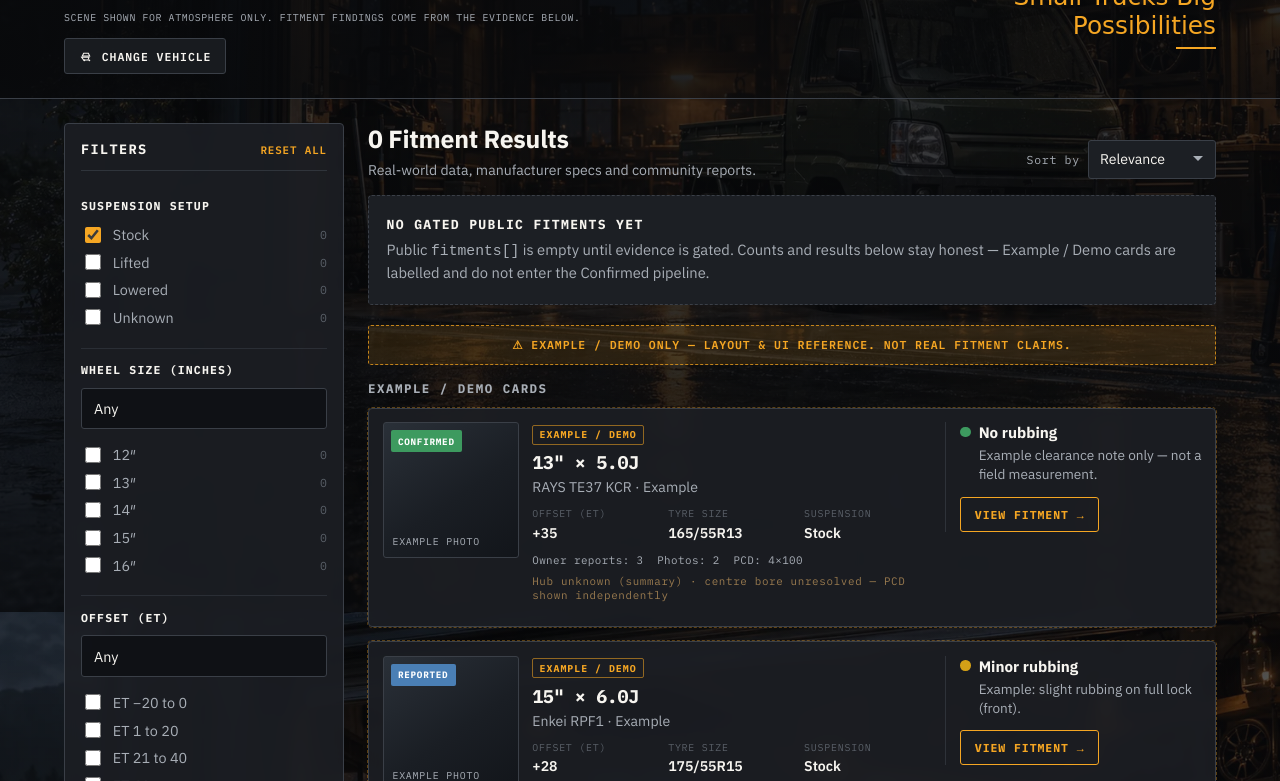
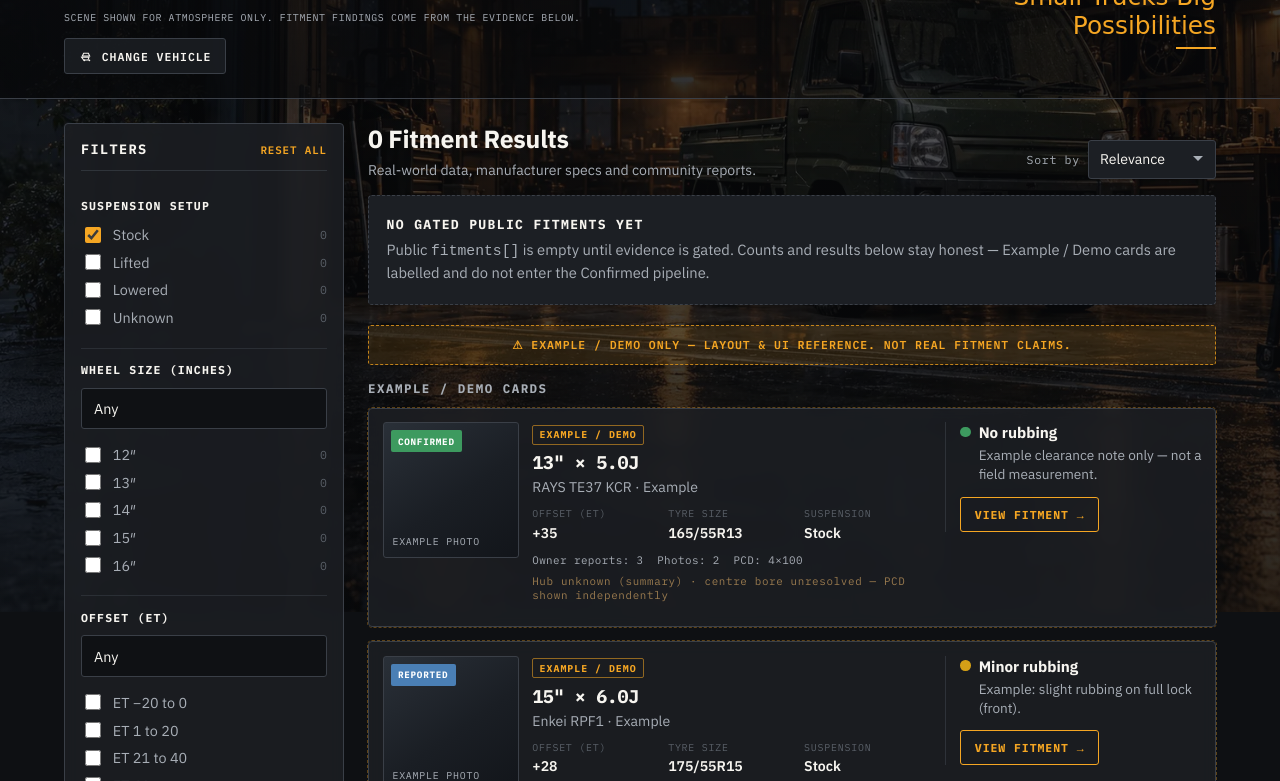
Before and after one commit to Y-TOEY/kei-fitment-au, a website: page results.html in a window 1280 px wide. Shown: the part 188-969 px from the top of the page. Drawn offline with Linux system fonts and the light colour scheme.

Commit message:
fix: use single full-bleed Results background layer

```diff
--- a/css/atmosphere-copy-hold.css
+++ b/css/atmosphere-copy-hold.css
@@ -2,38 +2,56 @@
    Decorative only; does not change fitment evidence or logic. */
 
 body.results-page {
-  background-color: var(--bg);
-  background-image:
-    linear-gradient(180deg, rgba(8, 9, 11, 0.68) 0%, rgba(8, 9, 11, 0.80) 42%, rgba(8, 9, 11, 0.90) 100%),
-    url("../assets/results-atmosphere-rainy-garage.webp");
-  background-position: center top, center top;
-  background-size: cover, cover;
-  background-repeat: no-repeat, no-repeat;
-  background-attachment: fixed, fixed;
+  position: relative;
+  isolation: isolate;
+  background: var(--bg);
 }
 
-/* Let the same atmospheric image continue through the vehicle band instead of ending there. */
+/* One dedicated full-bleed image layer. No tiling, no repeated side strips. */
+body.results-page::before {
+  content: "";
+  position: fixed;
+  inset: 0;
+  z-index: -2;
+  pointer-events: none;
+  background-image: url("../assets/results-atmosphere-rainy-garage.webp");
+  background-repeat: no-repeat;
+  background-position: center top;
+  background-size: 112% auto;
+  background-color: var(--bg);
+}
+
+/* Readability veil kept separate from the image so crop behaviour stays predictable. */
+body.results-page::after {
+  content: "";
+  position: fixed;
+  inset: 0;
+  z-index: -1;
+  pointer-events: none;
+  background: linear-gradient(180deg, rgba(8, 9, 11, 0.56) 0%, rgba(8, 9, 11, 0.72) 44%, rgba(8, 9, 11, 0.86) 100%);
+}
+
+/* The page background owns the image so it continues through the vehicle band. */
 .results-page .vehicle-band__media {
   display: none;
 }
 
 .results-page .vehicle-band {
-  background:
-    linear-gradient(90deg, rgba(8, 9, 11, 0.90) 0%, rgba(8, 9, 11, 0.64) 44%, rgba(8, 9, 11, 0.38) 72%, rgba(8, 9, 11, 0.48) 100%);
+  background: linear-gradient(90deg, rgba(8, 9, 11, 0.86) 0%, rgba(8, 9, 11, 0.58) 44%, rgba(8, 9, 11, 0.30) 72%, rgba(8, 9, 11, 0.42) 100%);
 }
 
-/* Keep dense data surfaces readable while allowing the page atmosphere to remain visible around them. */
+/* Keep dense data surfaces readable while allowing atmosphere around them. */
 .results-page .filter-rail,
 .results-page .fitment-card {
-  background-color: rgba(28, 31, 36, 0.90);
+  background-color: rgba(28, 31, 36, 0.86);
   backdrop-filter: blur(7px);
   -webkit-backdrop-filter: blur(7px);
 }
 
 @media (max-width: 768px) {
-  body.results-page {
-    background-position: 58% top, 58% top;
-    background-attachment: scroll, scroll;
+  body.results-page::before {
+    background-position: 58% top;
+    background-size: auto 100%;
   }
 }
 
```
